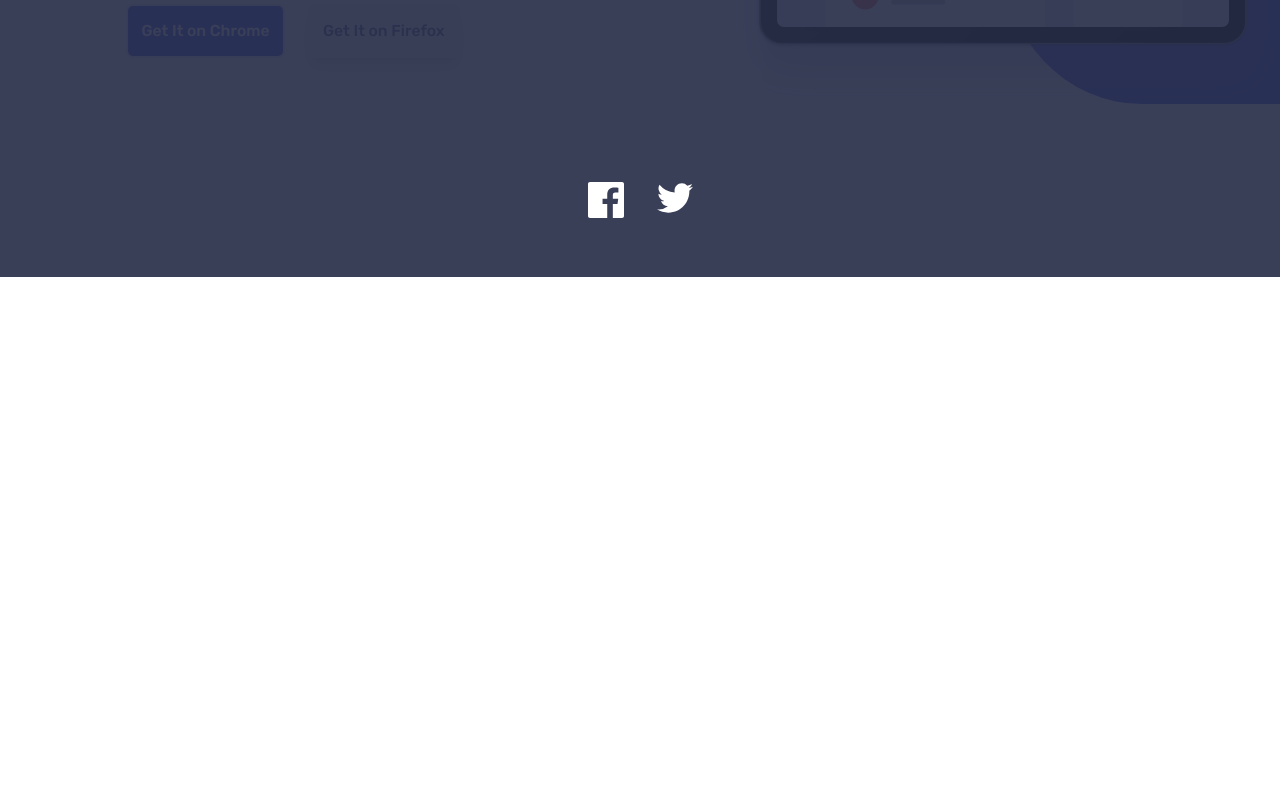
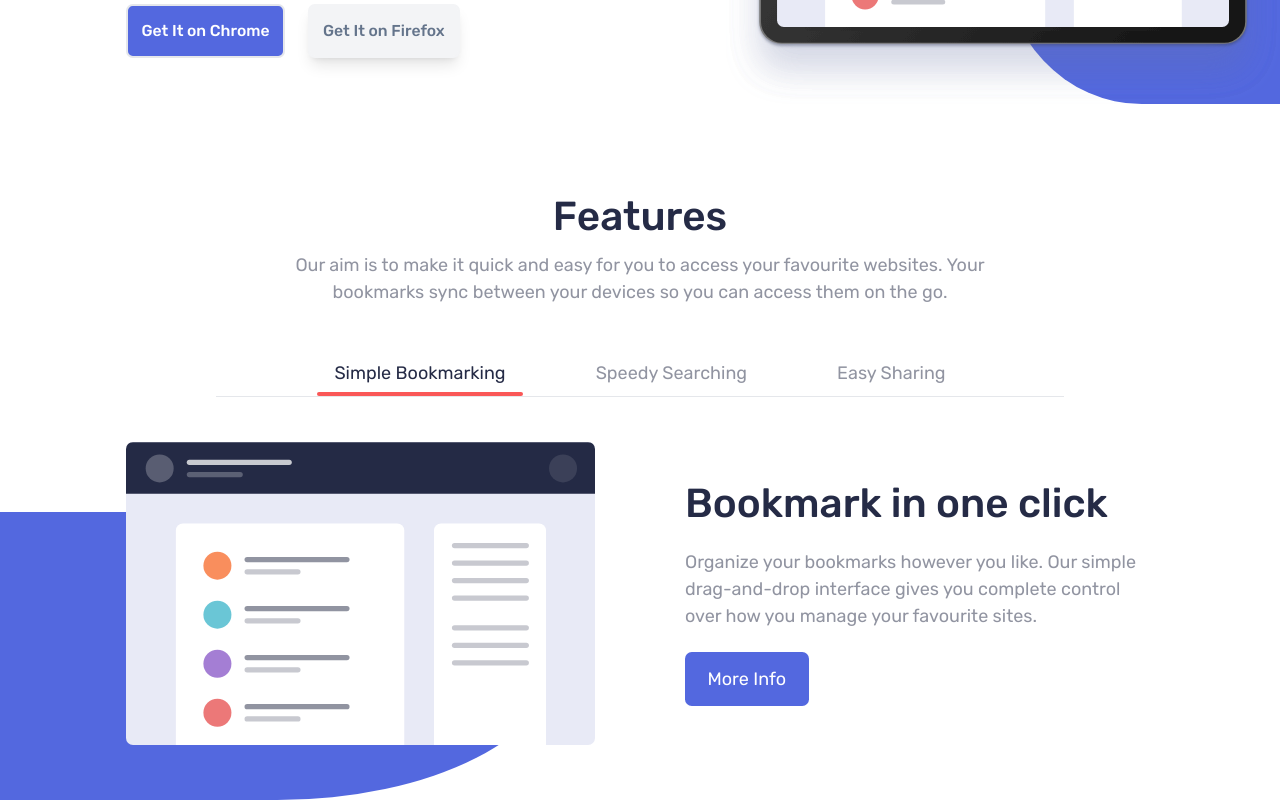
Before and after one commit to gsdeoliveira/bookmark, a React (Vite) app: page / in a window 1280 px wide. Shown: the part 523-1323 px from the top of the page. Before the commit the page ends 800 px from the top, so only its background shows below. Built offline with nearby package versions, Linux system fonts and the light colour scheme.

Commit message:
section features

```diff
--- a/src/App.jsx
+++ b/src/App.jsx
@@ -1,11 +1,13 @@
-import Hero from './components/Hero'
+import FeaturesSection from './components/FeaturesSection'
+import HeroSection from './components/HeroSection'
 import Navbar from './components/Navbar'
 
 function App() {
   return (
     <>
       <Navbar />
-      <Hero />
+      <HeroSection />
+      <FeaturesSection />
     </>
   )
 }
--- /dev/null
+++ b/src/components/Features.jsx
@@ -0,0 +1,33 @@
+import { features } from '../constants/features'
+import Button from './Button'
+
+const Features = ({ default: featureVisible }) => {
+  console.log(featureVisible)
+  return (
+    <>
+      {features.map((feature) => (
+        <div
+          key={feature.category}
+          className={`w-full flex flex-col justify-center md:items-center md:flex-row gap-20 ${
+            featureVisible === feature.category ? '' : 'hidden'
+          }`}
+        >
+          <div className="bg-2 md:w-1/2 relative flex justify-center items-center">
+            <img src={feature.image} alt="" className="w-full" />
+          </div>
+          <div className="text-center md:text-start md:w-1/2">
+            <h3 className="text-veryDarkBlue text-2xl sm:text-3xl md:text-4xl font-[500]">
+              {feature.title}
+            </h3>
+            <p className="text-grayishBlue my-5">{feature.description}</p>
+            <Button className="bg-softBlue text-white px-5 hidden md:block">
+              More Info
+            </Button>
+          </div>
+        </div>
+      ))}
+    </>
+  )
+}
+
+export default Features
--- /dev/null
+++ b/src/components/FeaturesSection.jsx
@@ -0,0 +1,41 @@
+import { useState } from 'react'
+import { features } from '../constants/features'
+import Features from './Features'
+
+const FeaturesSection = () => {
+  const [featureVisible, setfeatureVisible] = useState('Simple Bookmarking')
+  return (
+    <section className="py-5 px-5 md:py-10 sm:px-10 lg:px-28">
+      <div className="md:px-32">
+        <h2 className="text-veryDarkBlue text-2xl sm:text-3xl md:text-4xl font-[500] text-center mb-3">
+          Features
+        </h2>
+        <p className="text-grayishBlue text-center">
+          Our aim is to make it quick and easy for you to access your favourite
+          websites. Your bookmarks sync between your devices so you can access
+          them on the go.
+        </p>
+      </div>
+      <div className="my-10 md:mx-20 flex flex-col md:justify-center md:items-center md:flex-row md:gap-10 xl:gap-20 md:border-b md:border-gray-200">
+        {features.map((feature) => (
+          <p
+            key={feature.category}
+            onClick={() => setfeatureVisible(feature.category)}
+            className={`transition-all text-center cursor-pointer hover:text-softRed text-grayishBlue max-md:border-t max-md:last:border-b py-2 border-gray-200 relative ${
+              featureVisible === feature.category
+                ? 'text-veryDarkBlue after:w-1/2 md:after:w-[120%] after:border-b-4 after:rounded-sm after:border-softRed after:absolute after:left-1/4 md:after:-left-[10%] after:bottom-0'
+                : ''
+            }`}
+          >
+            {feature.category}
+          </p>
+        ))}
+      </div>
+      <div className="">
+        <Features default={featureVisible} />
+      </div>
+    </section>
+  )
+}
+
+export default FeaturesSection
--- a/src/components/Hero.jsx
+++ b/src/components/HeroSection.jsx
@@ -1,7 +1,7 @@
 import illustration from '../assets/images/illustration-hero.svg'
 import Button from './Button'
 
-const Hero = () => {
+const HeroSection = () => {
   return (
     <section className="flex flex-col md:flex-row-reverse justify-center items-center text-sm md:text-lg gap-10 mt-10 py-5 pl-5 md:py-10 sm:pl-10 lg:pl-28">
       <div className="bg relative self-center w-full md:w-1/2">
@@ -28,4 +28,4 @@ const Hero = () => {
   )
 }
 
-export default Hero
+export default HeroSection
--- a/src/components/Menu.jsx
+++ b/src/components/Menu.jsx
@@ -7,7 +7,7 @@ import twitter from '../assets/images/icon-twitter.svg'
 import { useState } from 'react'
 
 const Menu = () => {
-  const [isOpen, setIsOpen] = useState(true)
+  const [isOpen, setIsOpen] = useState(false)
 
   const menuVariants = {
     open: { y: 0, transition: { duration: 0.3 } },
--- /dev/null
+++ b/src/constants/features.js
@@ -0,0 +1,23 @@
+export const features = [
+  {
+    category: 'Simple Bookmarking',
+    image: '/src/assets/images/illustration-features-tab-1.svg',
+    title: 'Bookmark in one click',
+    description:
+      'Organize your bookmarks however you like. Our simple drag-and-drop interface gives you complete control over how you manage your favourite sites.',
+  },
+  {
+    category: 'Speedy Searching',
+    image: '/src/assets/images/illustration-features-tab-2.svg',
+    title: 'Intelligent Search',
+    description:
+      'Our powerful search feature will help you find saved sites in no time at all. No need to trawl through all of your bookmarks.',
+  },
+  {
+    category: 'Easy Sharing',
+    image: '/src/assets/images/illustration-features-tab-3.svg',
+    title: 'Share Your Bookmarks',
+    description:
+      'Easily share your bookmarks and collections with others. Create a shareable link that you can send at the click of a button.',
+  },
+]
--- a/src/index.css
+++ b/src/index.css
@@ -31,4 +31,15 @@ body {
   border-radius: 100% 0 0 100%;
   z-index: -1;
   position: absolute;
+
+}.bg-2::after {
+  content: '';
+  width: 120%;
+  height: 95%;
+  left: -130px;
+  bottom: -55px;
+  background-color: hsl(231, 69%, 60%);
+  border-radius: 0 100% 100% 0;
+  z-index: -1;
+  position: absolute;
 }
```
